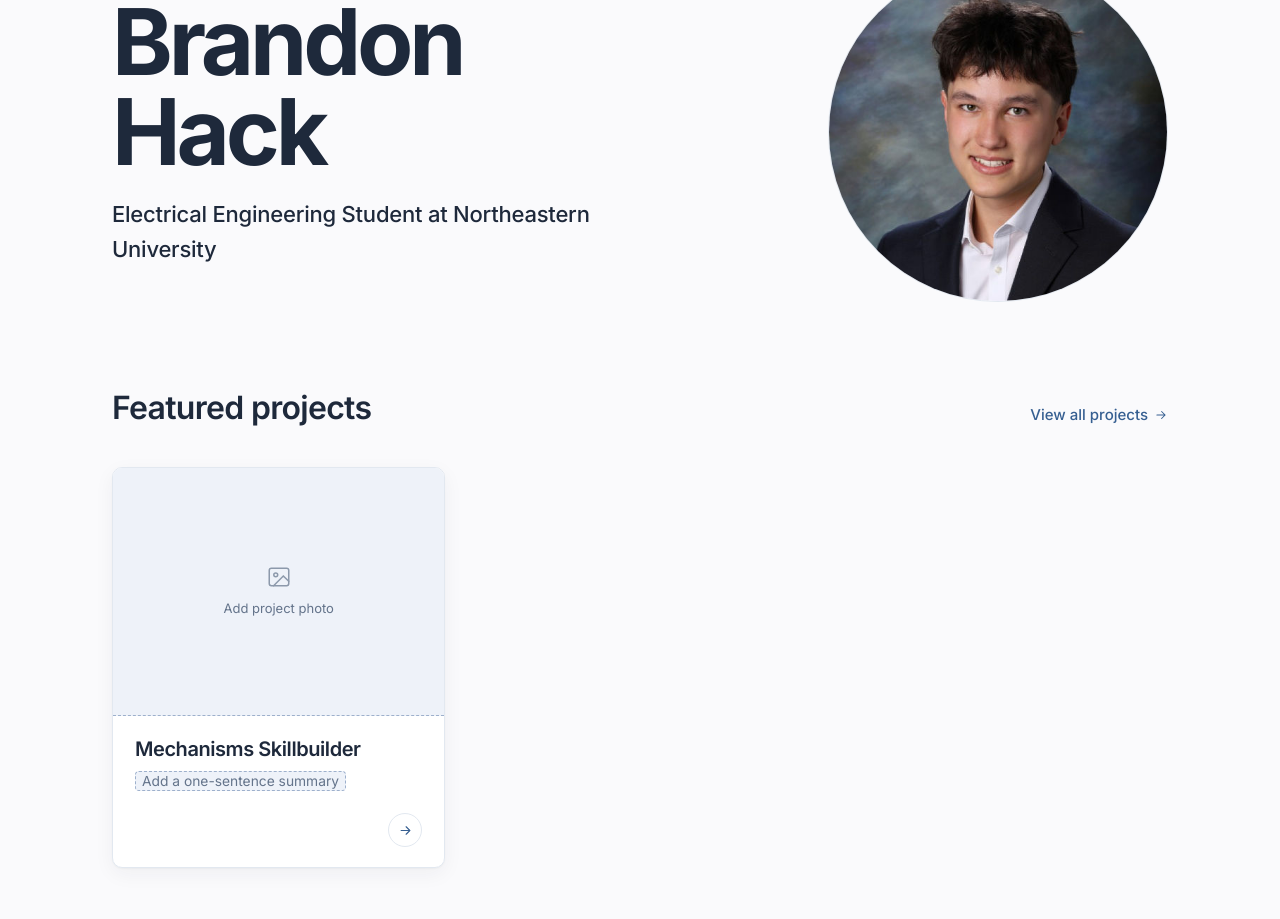
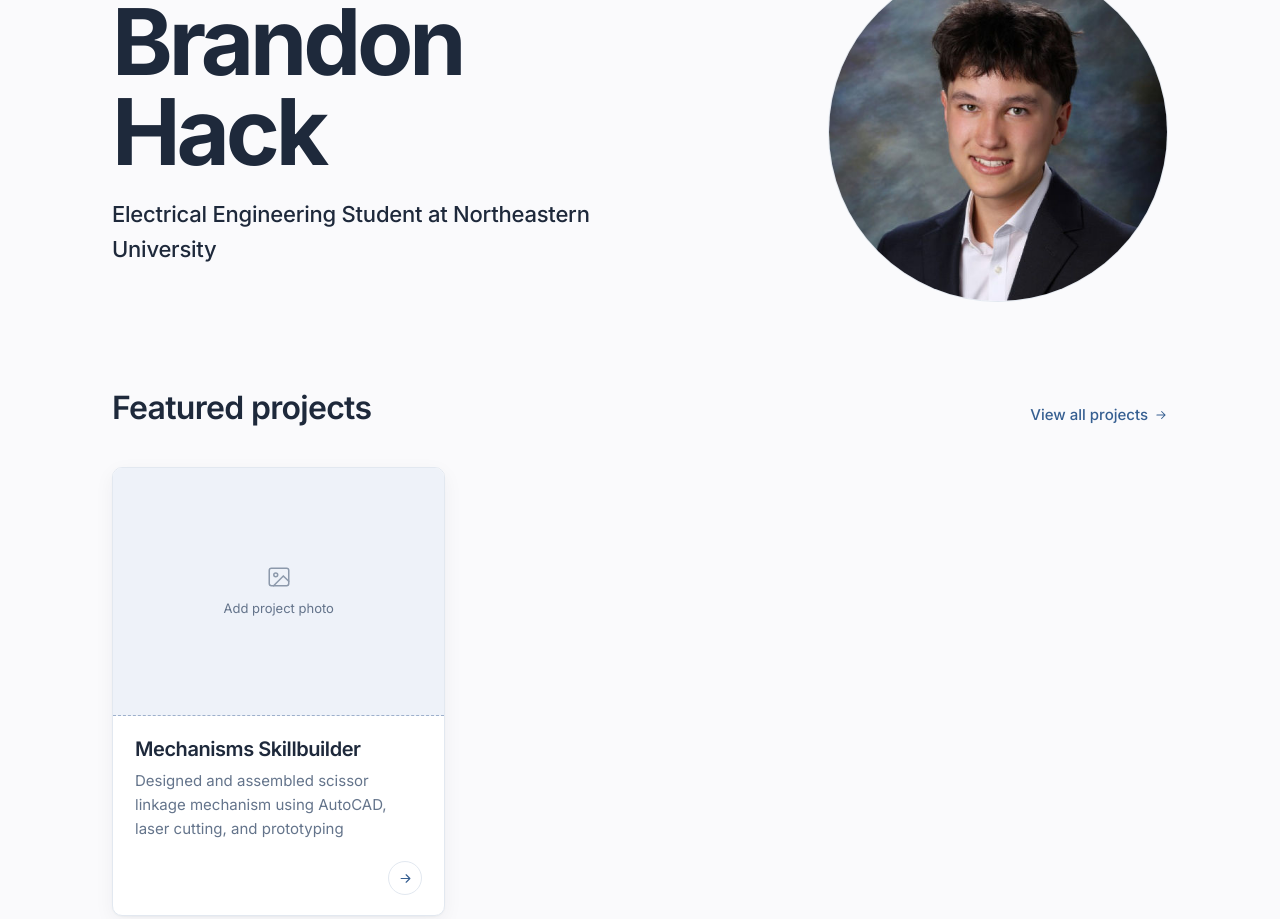
Before and after one commit to brandonrhack/portfolio, a plain HTML site: page index.html in a window 1280 px wide. Shown: the part 182-1101 px from the top of the page. Drawn offline with Linux system fonts and the light colour scheme.

Commit message:
Enhance project details for mechanisms skillbuilder
Updated project details for the mechanisms skillbuilder, including summary, context, made, and descriptions for prototypes.

```diff
--- a/index.html
+++ b/index.html
@@ -374,18 +374,18 @@ const PROJECTS = [
     slug: "mechanisms-skillbuilder",
     title: "Mechanisms Skillbuilder",
     featured: true,
-    summary: "",          // one sentence, shown on the project card and under the title
+    summary: "Designed and assembled scissor linkage mechanism using AutoCAD, laser cutting, and prototyping",          // one sentence, shown on the project card and under the title
     image: "",            // card photo; if left "", the completed project photo is used
 
-    context: "",          // Why did you do this project? What were your goals?
-    made: "",             // What did you make / do?
+    context: "I did this project to further understand how individual components work together to make a specific type of movement, and gain experience in autocad, lasercutting, and prototyping. My goal was to make a functional scissor linkage mechanism.",          // Why did you do this project? What were your goals?
+    made: "I made a lazy-tong (scissor) linkage mechanism, a chain of crossed bars pinned together at their crossings and ends. When pulled or pushed, the mechanism extends or retracts allowing for an adjustable length while the structure itself remains rigid.",             // What did you make / do?
 
     prototype: {          // low-fidelity prototype
       photo: "",
       photoCaption: "",   // one line, e.g. what the photo shows
       video: "",
       videoCaption: "",
-      description: ""
+      description: "For the low-fidelity prototype, I used an empty cereal box to construct the links and the two rods at the end. I used a ruler to draw evenly spaced lines with the ruler width being the width of each rectangle, and the cereal boxes width being the length of each rectangle. One of the ends of the ruler already had a rounded end, so I used that to make the rounded ends on each end of the links since it is the same width as the rods. I then traced out the two rods with a ruler and stacked two cereal cardboard pieces on top of each other while cutting so they would end up the same shape. I then used a hole puncher to make the holes which the brass fasteners would go through. Finally I assembled the mechanism by connecting the links and rods with the brass fasteners."
     },
 
     completed: {          // final, completed project
@@ -393,7 +393,7 @@ const PROJECTS = [
       photoCaption: "",   // one line, e.g. what the photo shows
       video: "",
       videoCaption: "",
-      description: ""
+      description: "For the high-fidelity prototype, I used lines, circles, and arcs to create the basic shape for the links and rods in AutoCAD. I also used the trim and array tools to remove unnecessary lines and copy the links. After laser cutting the final prototype I realised we made the holes for the brass fasteners too big since we forgot the circle size was based on radius and not distance. I had to go back to AutoCAD and use the properties menu to change the radius of all the holes in the links. After reprinting the prototype the brass fasteners fit perfectly and I assembled the prototype by attaching the links and rods with the brass fasteners."
     },
 
     drawing: {            // AutoCAD drawing (PNG, JPG, or PDF) with a title block
@@ -508,7 +508,7 @@ const pages = {
       ["prototype", "Low-Fidelity Prototype",
         `<div class="pair">${withCap(media(p.prototype.photo, "Add prototype photo", p.prototype.photoCaption || "Low-fidelity prototype", "fit"), p.prototype.photoCaption)}${withCap(videoBox(p.prototype.video, "Add prototype video"), p.prototype.videoCaption)}</div>
          ${textBox(p.prototype.description, "Describe your prototype and progress along the way.")}`],
-      ["completed", "Completed Project",
+      ["completed", "High-Fidelity Prototype",
         `<div class="pair">${withCap(media(p.completed.photo, "Add completed project photo", p.completed.photoCaption || "Completed project", "fit"), p.completed.photoCaption)}${withCap(videoBox(p.completed.video, "Add completed project video"), p.completed.videoCaption)}</div>
          ${textBox(p.completed.description, "Describe your completed project.")}`],
       ["drawing", "AutoCAD Drawing", drawingBox(p.drawing.file)]
```
